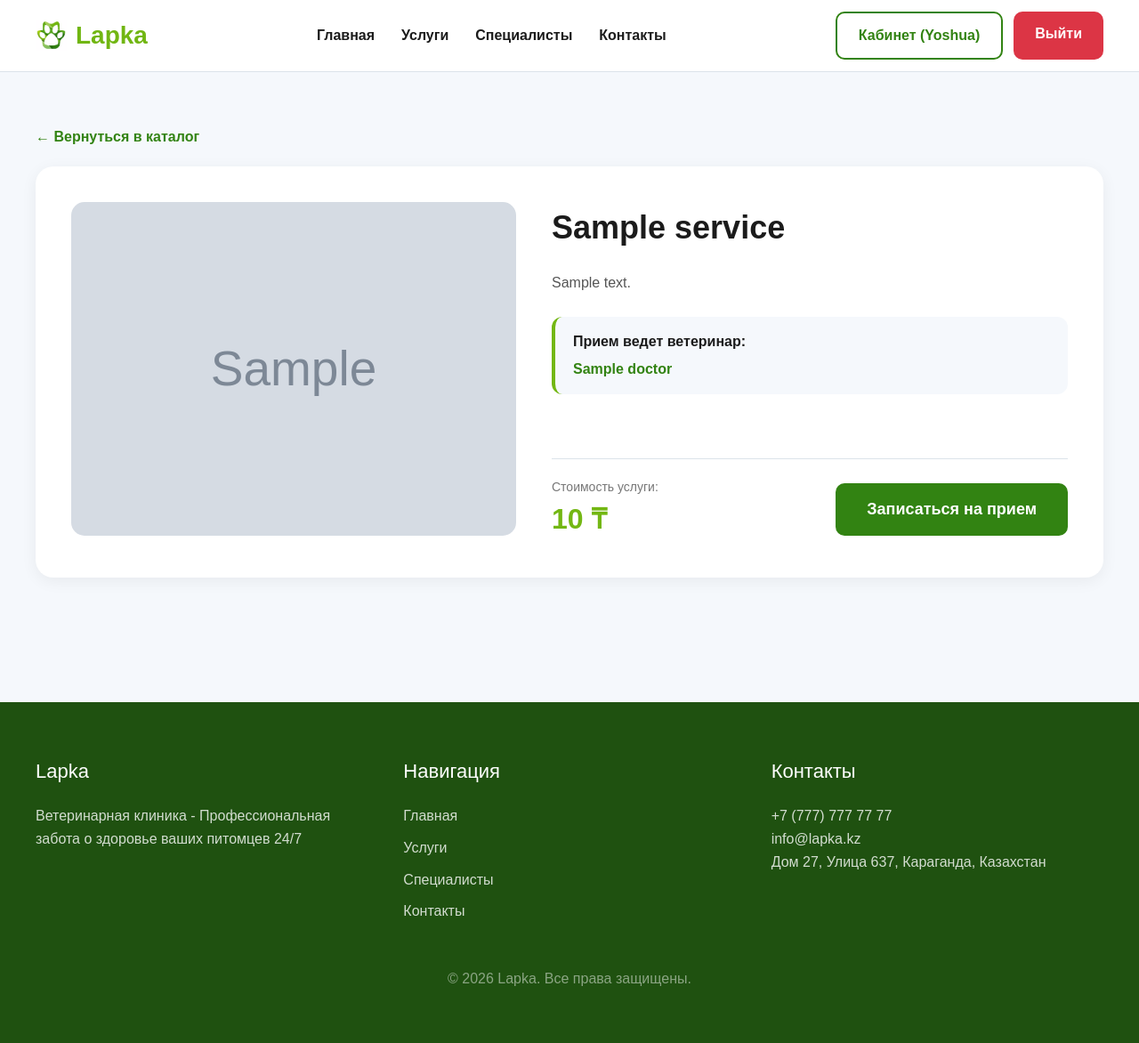
After one commit to valeriy282/lapka, a PHP site: page /detail.php?id=1 in a window 1280 px wide. The commit adds this page. Shown: the whole page at 89% size. Run offline with PHP 8.4, Linux system fonts and the light colour scheme; a user stored in the database is signed in; tables that the repository leaves empty or names only in its code hold one stand-in row (values such as "Sample post"); grey boxes marked "Sample" are stand-in pictures.

Commit message:
Обновил личный кабинет и страницу УСЛУГИ

```diff
--- a/catalog.php
+++ b/catalog.php
@@ -131,7 +131,10 @@ $count    = count($services);
               <div class="price">
                 <?= number_format($s['price'], 0, '.', ' ') ?> ₸
               </div>
-              <a href="#" class="btn btn-outline" style="width: 100%; text-align: center; margin-top: auto;">Записаться</a>
+              <div class="card-actions" style="display: flex; gap: 10px; margin-top: auto;">
+                <a href="detail.php?id=<?= $s['id'] ?>" class="btn btn-outline" style="flex: 1; text-align: center; padding: 10px 5px; font-size: 14px;">Подробнее</a>
+                <a href="book.php?id=<?= $s['id'] ?>" class="btn btn-primary" style="flex: 1; text-align: center; padding: 10px 5px; font-size: 14px;">Записаться</a>
+              </div>
             </div>
           </div>
         <?php endforeach; ?>
--- /dev/null
+++ b/detail.php
@@ -0,0 +1,79 @@
+<?php
+session_start();
+require_once 'config/db.php';
+
+// 1. Получаем ID из URL и защищаем его (превращаем в число)
+$id = intval($_GET['id'] ?? 0);
+
+if ($id <= 0) {
+    header('Location: catalog.php');
+    exit;
+}
+
+// 2. Запрос к БД: достаем услугу и имя врача (убрали несуществующий specialization)
+$stmt = $pdo->prepare("
+    SELECT services.*, doctors.name AS doctor_name
+    FROM services
+    LEFT JOIN doctors ON services.doctor_id = doctors.id
+    WHERE services.id = ?
+");
+$stmt->execute([$id]);
+$service = $stmt->fetch();
+
+// 3. Если услуга с таким ID не найдена в базе — уводим на каталог
+if (!$service) {
+    header('Location: catalog.php');
+    exit;
+}
+?>
+<!DOCTYPE html>
+<html lang="ru">
+<head>
+  <meta charset="UTF-8">
+  <meta name="viewport" content="width=device-width, initial-scale=1.0">
+  <title><?= htmlspecialchars($service['name']) ?> — Lapka</title>
+  <link rel="stylesheet" href="css/style.css">
+</head>
+<body>
+
+<?php include 'includes/header.php'; ?>
+
+<main class="container" style="padding: 60px 0;">
+  <a href="catalog.php" style="color: #328312; text-decoration: none; font-weight: bold; display: inline-block; margin-bottom: 20px;">&larr; Вернуться в каталог</a>
+
+  <div class="detail-wrapper" style="display: flex; gap: 40px; background: white; padding: 40px; border-radius: 20px; box-shadow: 0 4px 18px rgba(0,0,0,0.06);">
+
+    <div class="detail-image" style="flex: 1; max-width: 500px;">
+      <img src="<?= htmlspecialchars($service['image']) ?>" alt="<?= htmlspecialchars($service['name']) ?>" onerror="this.onerror=null; this.src='https://via.placeholder.com/500x350?text=Услуга';" style="width: 100%; height: auto; border-radius: 15px; object-fit: cover;">
+    </div>
+
+    <div class="detail-info" style="flex: 1; display: flex; flex-direction: column;">
+      <h1 style="font-size: 36px; margin-bottom: 20px; color: #1b1b1b;"><?= htmlspecialchars($service['name']) ?></h1>
+
+      <p style="font-size: 16px; color: #555; line-height: 1.7; margin-bottom: 25px;">
+        <?= htmlspecialchars($service['description']) ?>
+      </p>
+
+      <div style="background: #f5f8fc; padding: 15px 20px; border-radius: 12px; margin-bottom: 25px; border-left: 4px solid #73B713;">
+        <h4 style="margin-bottom: 5px; color: #1b1b1b;">Прием ведет ветеринар:</h4>
+        <p style="font-weight: bold; color: #328312; font-size: 16px;">
+          <?= htmlspecialchars($service['doctor_name'] ?? 'Дежурный врач клиники') ?>
+        </p>
+      </div>
+
+      <div style="margin-top: auto; display: flex; align-items: center; justify-content: space-between; border-top: 1px solid #dce3ea; padding-top: 20px;">
+        <div>
+          <span style="font-size: 14px; color: #777; display: block;">Стоимость услуги:</span>
+          <span style="color: #73B713; font-size: 32px; font-weight: bold;"><?= number_format($service['price'], 0, '.', ' ') ?> ₸</span>
+        </div>
+        <a href="book.php?id=<?= $service['id'] ?>" class="btn btn-primary" style="padding: 15px 35px; font-size: 18px;">Записаться на прием</a>
+      </div>
+    </div>
+
+  </div>
+</main>
+
+<?php include 'includes/footer.php'; ?>
+
+</body>
+</html>
--- a/index.php
+++ b/index.php
@@ -23,7 +23,7 @@ require_once 'config/db.php';
     <div class="hero-content">
       <h1>Добро пожаловать в нашу ветеринарную клинику "Lapka"!</h1>
       <p>Профессиональная забота о здоровье ваших питомцев 24/7</p>
-      <a href="#" class="btn btn-primary">Записаться на приём</a>
+      <a href="catalog.php" class="btn btn-primary">Записаться на приём</a>
     </div>
   </div>
 </section>
@@ -79,7 +79,7 @@ require_once 'config/db.php';
       <h2>Хотите вылечить своего питомца?</h2>
       <p>Записывайтесь на прием и мы подберём лучший курс лечения именно для вашего любимца.</p>
       <br>
-      <a href="#" class="btn btn-primary">Записаться на приём</a>
+      <a href="catalog.php" class="btn btn-primary">Записаться на приём</a>
     </div>
   </div>
 </section>
```
Also changed, not shown: book.php (added, +36 -0 lines), cabinet.php (+69 -6 lines).
